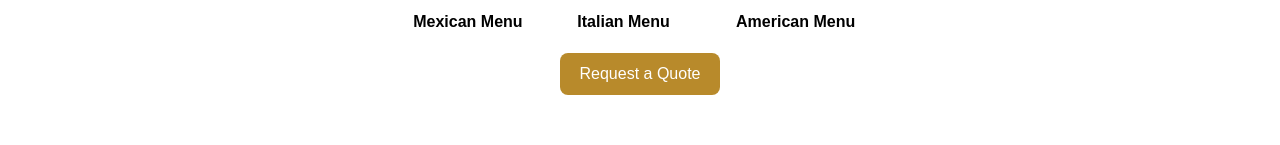
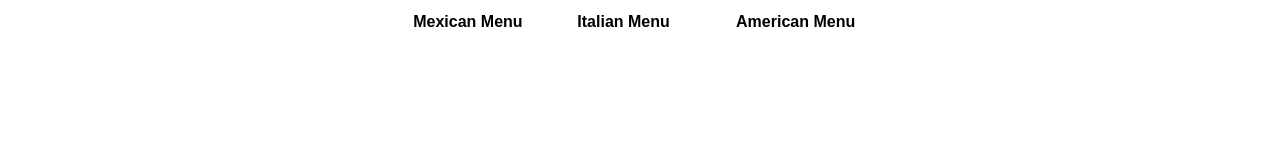
Before and after one commit to Rodollfo09899/index.html, a plain HTML site: page index.html in a window 1280 px wide. Shown: the part 1221-1366 px from the top of the page. Drawn offline with Linux system fonts and the light colour scheme.

Commit message:
Update index.html

```diff
--- a/index.html
+++ b/index.html
@@ -100,7 +100,6 @@
       <p><strong>American Menu</strong></p>
     </div>
   </div>
-        <a href="https://docs.google.com/forms/d/e/1FAIpQLScJe4J4QA3Z1OSqBtZJTDDFtzAAnfK9X_WR_PrC9qjGhi3uXw/viewform?usp=header" target="_blank" class="btn" id="menu-btn">Request a Quote</a>
 
 </section>
 
```
